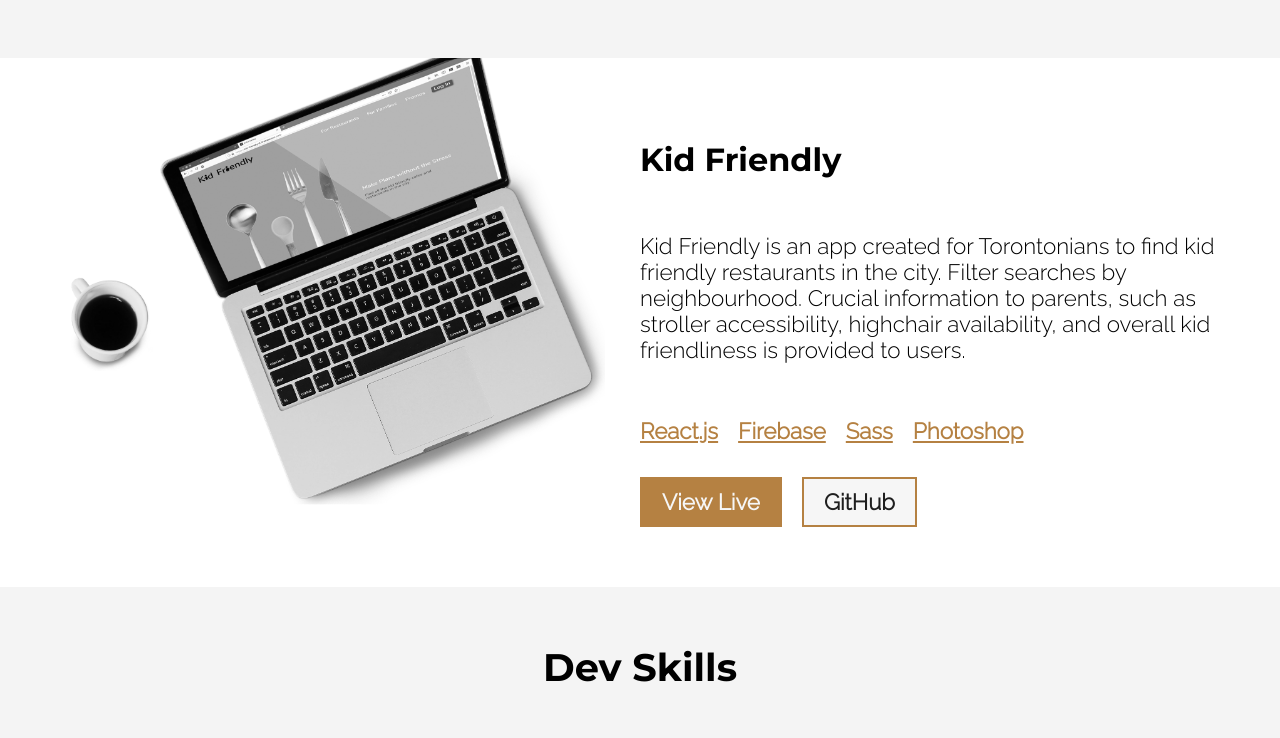
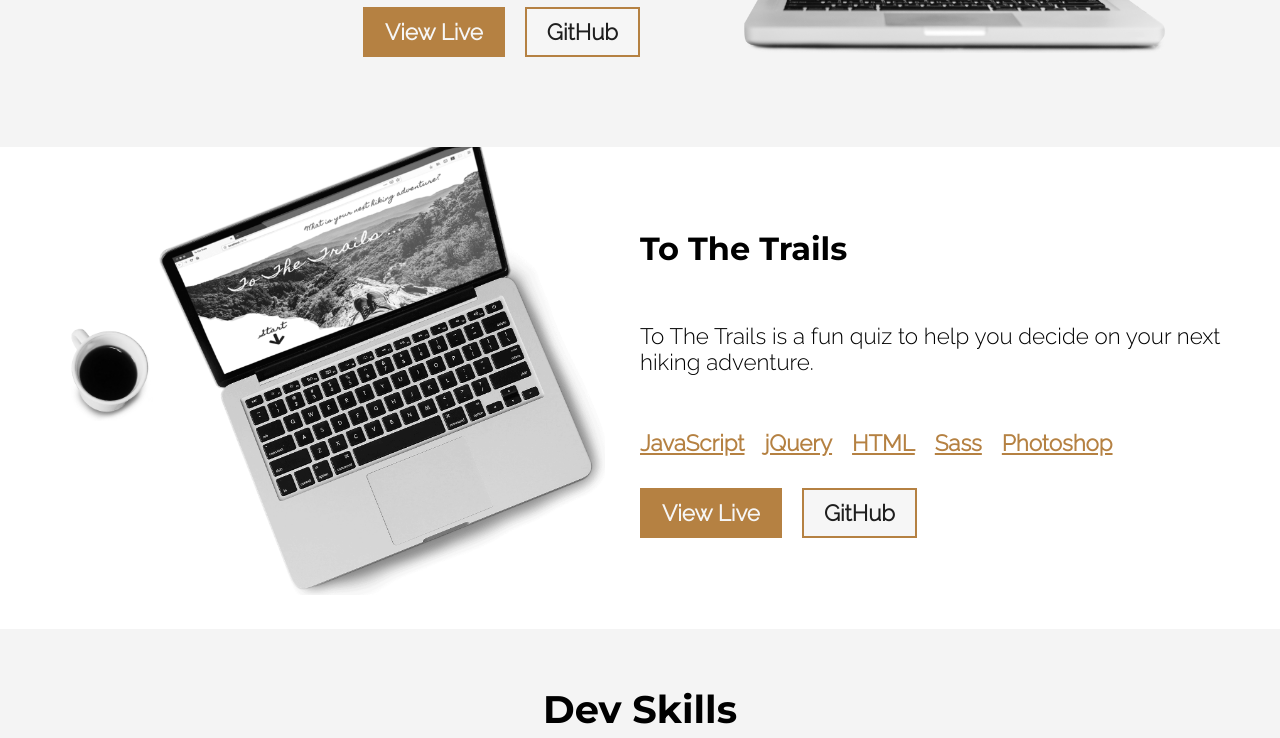
Before and after one commit to JanetBird/Personal-Portfolio, a plain HTML site: page index.html in a window 1280 px wide. Shown: the part 2956-3694 px from the top of the page. Drawn offline with nearby package versions, Linux system fonts and the light colour scheme.

Commit message:
save after changing KF project to TTT project

```diff
--- a/index.html
+++ b/index.html
@@ -5,6 +5,7 @@
     <meta name="viewport" content="width=device-width, initial-scale=1.0">
     <meta http-equiv="X-UA-Compatible" content="ie=edge">
     <title>Janet Bird</title>
+    <link rel="shortcut icon" type="image/png" href="./assets/JBFavicon.png">
     <link rel="stylesheet" href="https://use.fontawesome.com/releases/v5.6.1/css/all.css" integrity="sha384-gfdkjb5BdAXd+lj+gudLWI+BXq4IuLW5IT+brZEZsLFm++aCMlF1V92rMkPaX4PP" crossorigin="anonymous">
     <link href="https://fonts.googleapis.com/css?family=Montserrat:500,700|Raleway:300" rel="stylesheet">
     <link rel="stylesheet" href="https://unpkg.com/aos@next/dist/aos.css" />
@@ -105,7 +106,7 @@
                         </ul>
                         <ul class="work__project__text--links">
                             <li><a class="viewLive" href="https://go-fund-my-wedding.firebaseapp.com/" target="_blank">View Live</a></li>
-                            <li><a class="viewGit" href="http://" target="_blank">GitHub</a></li>
+                            <li><a class="viewGit" href="https://github.com/Team-JAMS/shielarose_Janet_Marc_Project6" target="_blank">GitHub</a></li>
                         </ul>
                     </div>
                 </div>
@@ -137,16 +138,17 @@
             <section class="work__project--4">
                 <div class="work__project work__project--noreverse wrapper">
                     <div class="work__project__img">
-                        <img class="cupKF" data-aos="fade-right" data-aos-duration="1500" src="./assets/cupKF.png" alt="White mug with coffee beside computer">
-                        <img class="compKF" data-aos="fade-right" data-aos-duration="2500" src="./assets/compKF.png" alt="Computer showing homepage of Kid Friendly site">
+                        <img class="cupTTT" data-aos="fade-right" data-aos-duration="1500" src="./assets/cupTTT.png" alt="White mug with coffee beside computer">
+                        <img class="compTTT" data-aos="fade-right" data-aos-duration="2500" src="./assets/compTTT.png" alt="Computer showing homepage of Kid Friendly site">
                     </div>
 
                     <div class="work__project__text work__project__text--4">
-                        <h3>Kid Friendly</h3>
-                        <p>Kid Friendly is an app created for Torontonians to find kid friendly restaurants in the city. Filter searches by neighbourhood. Crucial information to parents, such as stroller accessibility, highchair availability, and overall kid friendliness is provided to users.</p>
+                        <h3>To The Trails</h3>
+                        <p>To The Trails is a fun quiz to help you decide on your next hiking adventure.</p>
                         <ul class="work__project__text--skills">
-                            <li>React.js</li>
-                            <li>Firebase</li>
+                            <li>JavaScript</li>
+                            <li>jQuery</li>
+                            <li>HTML</li>
                             <li>Sass</li>
                             <li>Photoshop</li>
                         </ul>
--- a/styles/partials/_main.scss
+++ b/styles/partials/_main.scss
@@ -15,7 +15,7 @@
         }
     }
     &__div__text {
-        width: 60%;
+        width: 70%;
         margin-left: 5%;
         p {
             span {
@@ -41,6 +41,7 @@
 
 .work__project {
     display: flex;
+    padding-bottom: 30px;
         &--1, &--3 {
             background: $color-background;
         }
@@ -144,13 +145,13 @@
     padding-left: 40px;
 }
 
-.compKF {
+.compTTT {
     width: 80%;
     align-self: flex-start;
     padding-right: 20px;
 }
 
-.cupKF {
+.cupTTT {
     width: 15%;
     align-self: center;
 }
```
Also changed, not shown: assets/JBFavicon.png (added), assets/compTTT.png (added), assets/cupTTT.png (renamed from assets/cupKF.png), styles/styles-dist.css, styles/styles.css, 2 other files.
